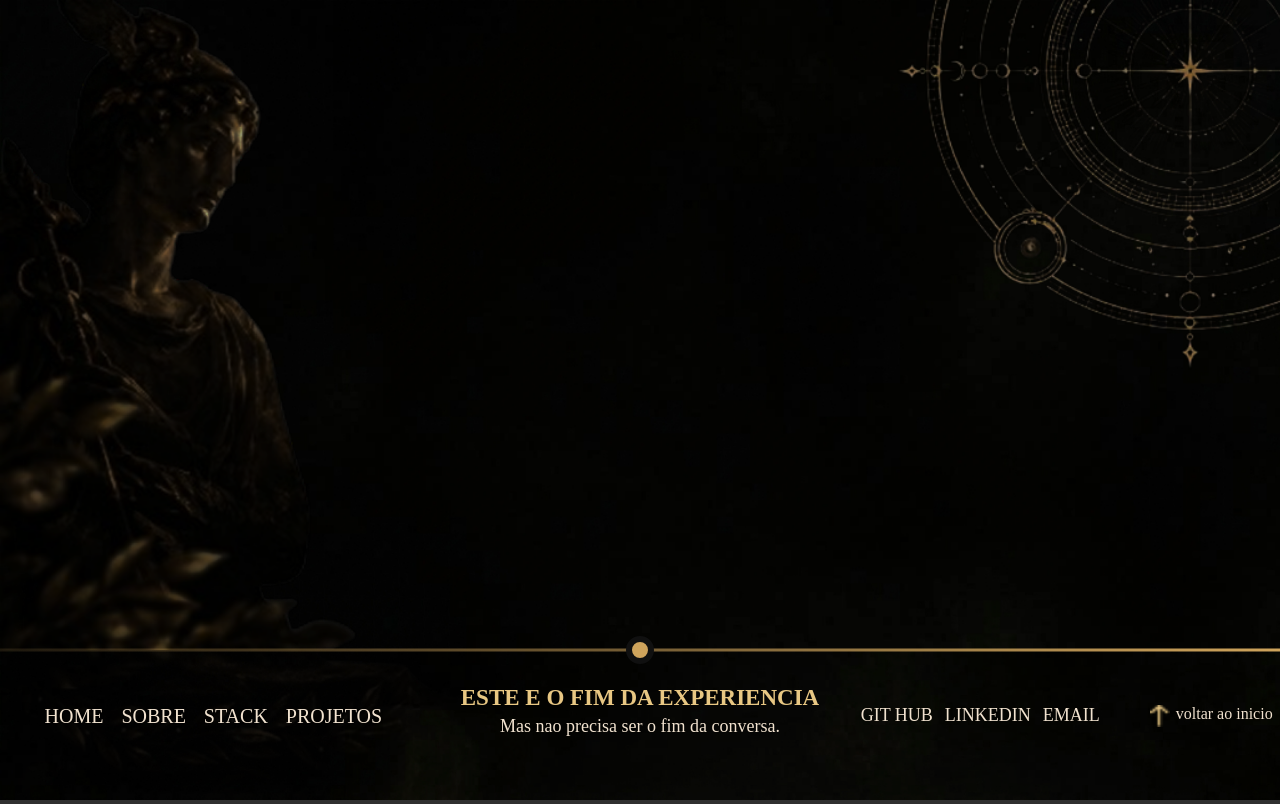
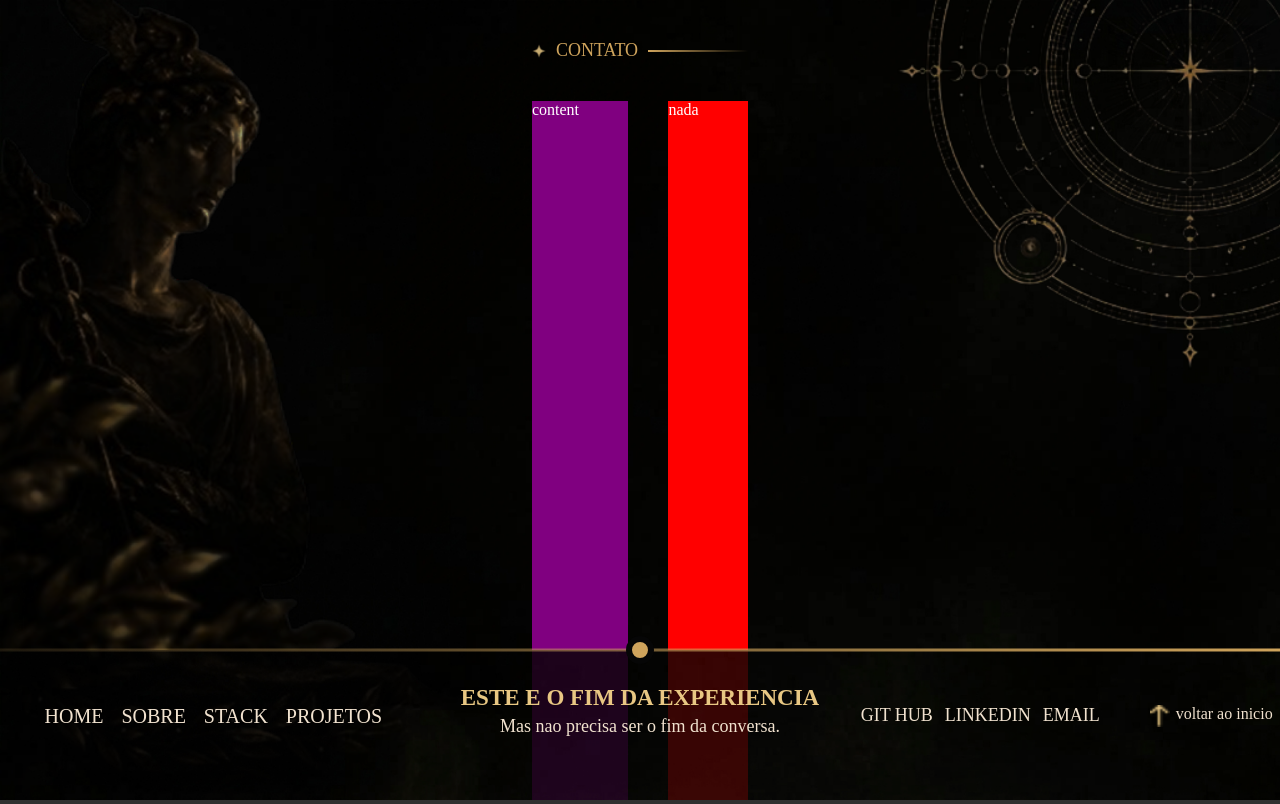
Before and after one commit to FerreiroINTZ/portfolio-v20, a React (Vite) app: page / in a window 1280 px wide. Shown: the top 804 px of the page. Built offline with nearby package versions, Linux system fonts and the light colour scheme; a web font is replaced by a local one.

Commit message:
made: contact section label

```diff
--- a/src/comps/contact/contact.tsx
+++ b/src/comps/contact/contact.tsx
@@ -1,5 +1,7 @@
 import styles from "./styles/main.module.scss"
 
+import Content from "./containers/content"
+import Forms from "./containers/forms"
 import Footer from "./containers/footer"
 
 function contact() {
@@ -17,6 +19,16 @@ function contact() {
                 alt="background element" />
         </div>
 
+        <div id={styles.middleContent}>
+          <div id={styles.sectionLabel}>
+            <img src="/public/icons/general/star.png" alt="star icon" />
+            <p>contato</p>
+            <div></div>
+          </div>
+          <Content />
+          <Forms />
+        </div>
+
         <Footer />
     </section>
   )
--- /dev/null
+++ b/src/comps/contact/containers/content.tsx
@@ -0,0 +1,11 @@
+import styles from "../styles/main.module.scss"
+
+function content() {
+  return (
+    <div id={styles.textContainer}>
+        content
+    </div>
+  )
+}
+
+export default content
--- /dev/null
+++ b/src/comps/contact/containers/forms.tsx
@@ -0,0 +1,11 @@
+import styles from "../styles/main.module.scss"
+
+function forms() {
+  return (
+    <form id={styles.formsContainer}>
+        nada
+    </form>
+  )
+}
+
+export default forms
--- a/src/comps/contact/styles/main.module.scss
+++ b/src/comps/contact/styles/main.module.scss
@@ -37,4 +37,55 @@
             transform: translate(35%, -40%);
         }
     }
+
+    #middleContent{
+        display: grid;
+        grid-template-areas:
+        "sectionLabel sectionLabel"
+        "text forms";
+        grid-template-rows: auto 1fr;
+        justify-content: center;
+        gap: 40px;
+        width: 100%;
+        height: 100%;
+
+        #sectionLabel{
+            display: flex;
+            align-items: center;
+            gap: 10px;
+            grid-area: sectionLabel;
+            margin-top: 40px;
+
+            img{
+                $size: 14px;
+                width: $size;
+                height: $size;
+            }
+
+            p{
+                color: $gold;
+                text-transform: uppercase;
+                font-size: 18px;
+                font-weight: 500;
+            }
+
+            div{
+                width: 100px;
+                height: 2px;
+                background: linear-gradient(
+                    90deg,
+                    $gold,
+                    #00000000
+                );
+            }
+        }
+        #formsContainer{
+            grid-area: forms;
+            background: red;
+        }
+        #textContainer{
+            grid-area: text;
+            background: purple;
+        }
+    }
 }
--- a/src/comps/contact/styles/modules/_footer.module.scss
+++ b/src/comps/contact/styles/modules/_footer.module.scss
@@ -62,7 +62,7 @@
             width: $size;
             height: $size;
             background: $gold;
-            border: 6px solid #101010;
+            border: 6px solid #060606;
             border-radius: $size;
         }
     }
```
